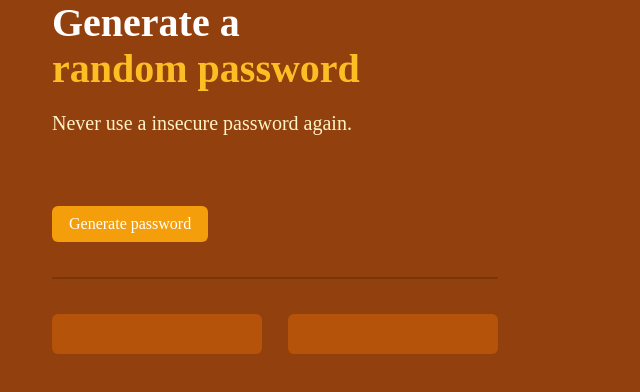
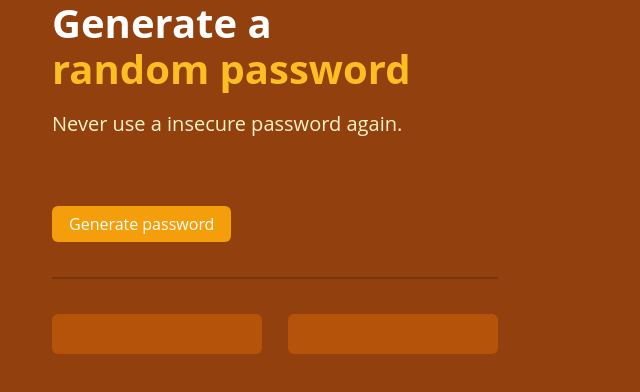
Before and after one commit to payasoex/password-generator, a plain HTML site: page index.html in a window 1280 px wide. Shown: the whole page, without its empty margins (0-640 px from the left). Drawn offline with nearby package versions, Linux system fonts and the light colour scheme.

Commit message:
Change font family

```diff
--- a/index.css
+++ b/index.css
@@ -1,6 +1,8 @@
 body {
     margin: 0;
-    background: #92400E
+    background: #92400E;
+    font-family: 'Open Sans', sans-serif;
+
 }
 
 h2 {
@@ -49,7 +51,7 @@ button {
     width: 170px;
     margin-top: 35px;
     padding: 10px 20px ;
-    background: #B45309;;
+    background: #B45309;
     color: #FDE68A;
     border-radius: 6px;
     font-size: 16px;
```
